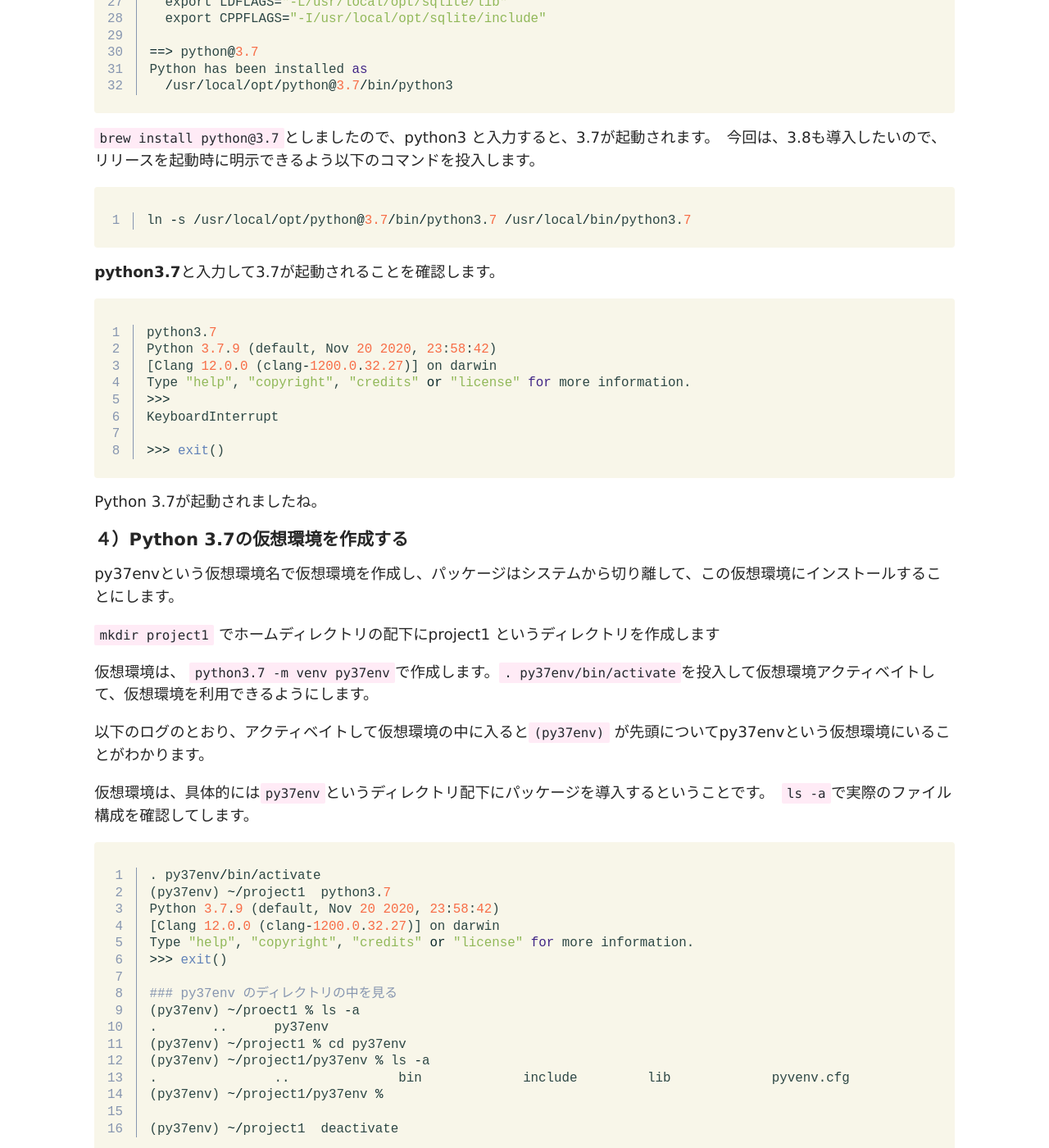
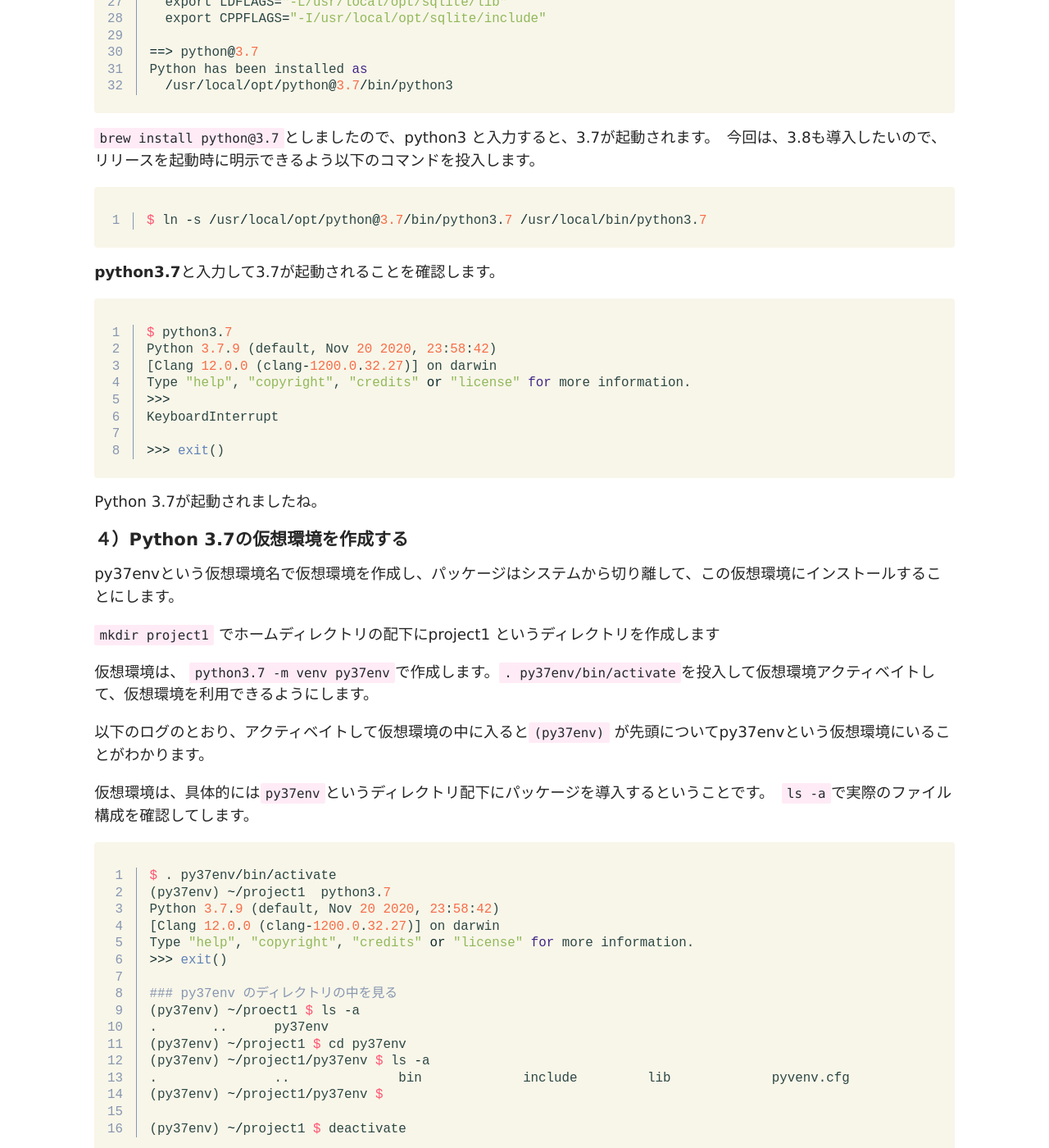
Before and after one commit to mnogress/my_simple, a Jekyll site: the page built from _posts/2021-1-8-multi-python-env.md, in a window 1280 px wide and 1400 px high, scrolled down 4400 px. Shown: the whole window at 82% size. Built offline with Jekyll 4.4.1, drawn with Linux system fonts in a browser that asks for light colours.

Commit message:
3-2-2021

```diff
--- a/_posts/2021-1-8-multi-python-env.md
+++ b/_posts/2021-1-8-multi-python-env.md
@@ -142,14 +142,14 @@ Python has been installed as
 
 {% highlight python linenos %}
 
-ln -s /usr/local/opt/python@3.7/bin/python3.7 /usr/local/bin/python3.7
+$ ln -s /usr/local/opt/python@3.7/bin/python3.7 /usr/local/bin/python3.7
 
 {% endhighlight %}
 
 **python3.7**と入力して3.7が起動されることを確認します。
 
 {% highlight python linenos %}
-python3.7
+$ python3.7
 Python 3.7.9 (default, Nov 20 2020, 23:58:42)
 [Clang 12.0.0 (clang-1200.0.32.27)] on darwin
 Type "help", "copyright", "credits" or "license" for more information.
@@ -174,7 +174,7 @@ py37envという仮想環境名で仮想環境を作成し、パッケージは
 仮想環境は、具体的には`py37env`{:style="background: #ffebf6"}というディレクトリ配下にパッケージを導入するということです。　`ls -a`{:style="background: #ffebf6"}で実際のファイル構成を確認してします。
 
 {% highlight python linenos %}
-. py37env/bin/activate
+$ . py37env/bin/activate
 (py37env) ~/project1  python3.7
 Python 3.7.9 (default, Nov 20 2020, 23:58:42)
 [Clang 12.0.0 (clang-1200.0.32.27)] on darwin
@@ -182,14 +182,14 @@ Type "help", "copyright", "credits" or "license" for more information.
 >>> exit()
 
 ### py37env のディレクトリの中を見る
-(py37env) ~/proect1 % ls -a
+(py37env) ~/proect1 $ ls -a
 .       ..      py37env
-(py37env) ~/project1 % cd py37env
-(py37env) ~/project1/py37env % ls -a
+(py37env) ~/project1 $ cd py37env
+(py37env) ~/project1/py37env $ ls -a
 .               ..              bin             include         lib             pyvenv.cfg
-(py37env) ~/project1/py37env %
+(py37env) ~/project1/py37env $
 
-(py37env) ~/project1  deactivate
+(py37env) ~/project1 $ deactivate
 {% endhighlight %}
 
 
@@ -233,8 +233,8 @@ py38env というPython3.8の仮想環境を作成します。
 
 {% highlight python linenos %}
 $ cd project1
-$ ~/project1  python3.8 -m venv py38env
-$ ~/project1  . py38env/bin/activate
+~/project1 $ python3.8 -m venv py38env
+~/project1 $ . py38env/bin/activate
 (py38env) ~/project1  python3
 Python 3.8.7 (default, Dec 30 2020, 10:14:55)
 [Clang 12.0.0 (clang-1200.0.32.28)] on darwin
@@ -246,8 +246,8 @@ Type "help", "copyright", "credits" or "license" for more information.
 3.7と3.8 で別々の仮想環境を作成できました。　py38env をアクティベイトしてそこにpip パッケージのの最新バージョンをインストールします。仮想環境へのインストールですから、システムとは分離されいろいろな開発環境を再現できるようになります。
 
 {% highlight python linenos %}
-$ ~/project1  . py38env/bin/activate
-(py38env) ~/project1  pip install --upgrade pip
+~/project1 $ . py38env/bin/activate
+(py38env) ~/project1 $ pip install --upgrade pip
 
 Collecting pip
   Using cached pip-20.3.3-py2.py3-none-any.whl (1.5 MB)
@@ -257,7 +257,7 @@ Installing collected packages: pip
     Uninstalling pip-20.2.3:
       Successfully uninstalled pip-20.2.3
 Successfully installed pip-20.3.3
-(py38env) ~/project1  python3.8
+(py38env) ~/project1 $ python3.8
 Python 3.8.7 (default, Dec 30 2020, 10:14:55)
 [Clang 12.0.0 (clang-1200.0.32.28)] on darwin
 Type "help", "copyright", "credits" or "license" for more information.
```
